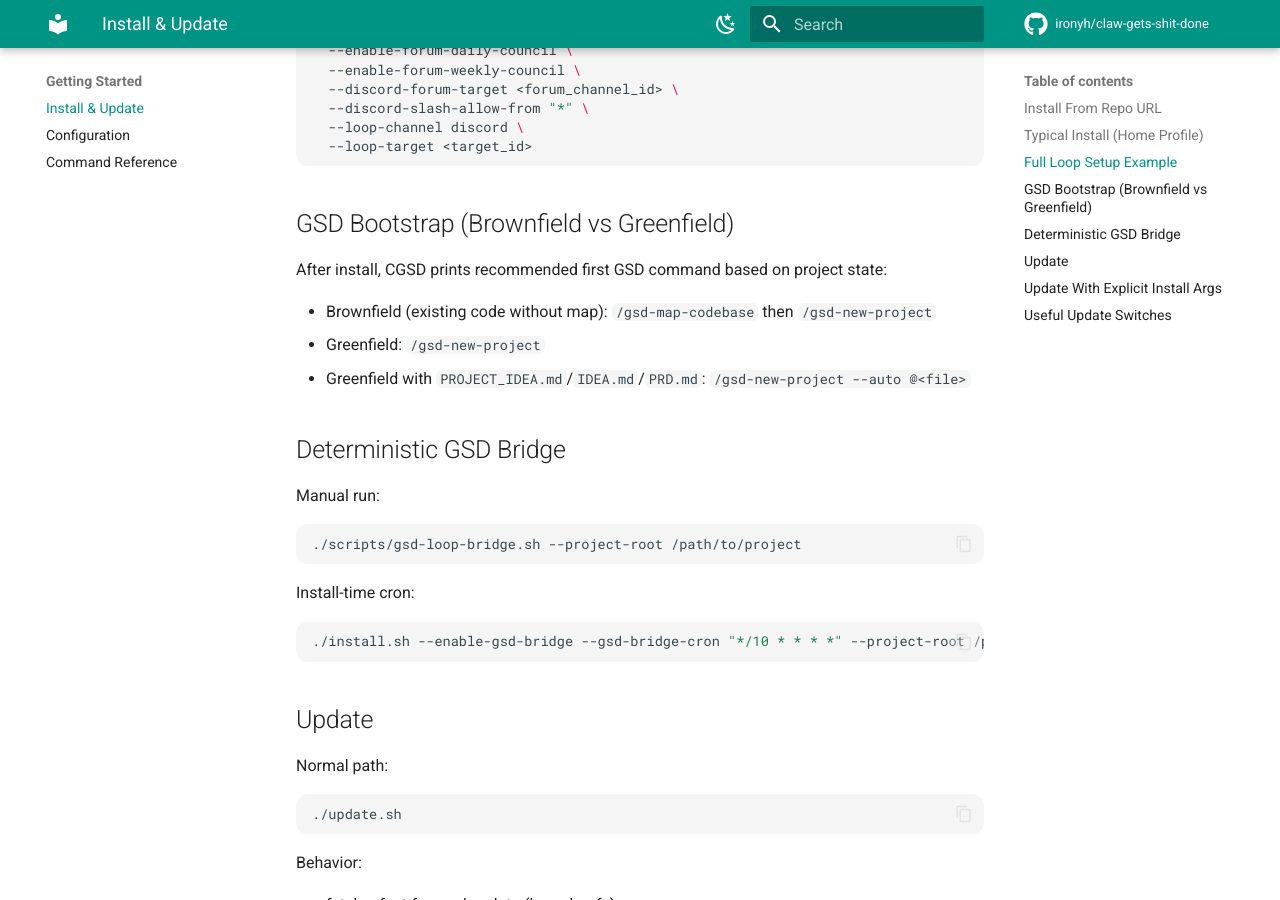
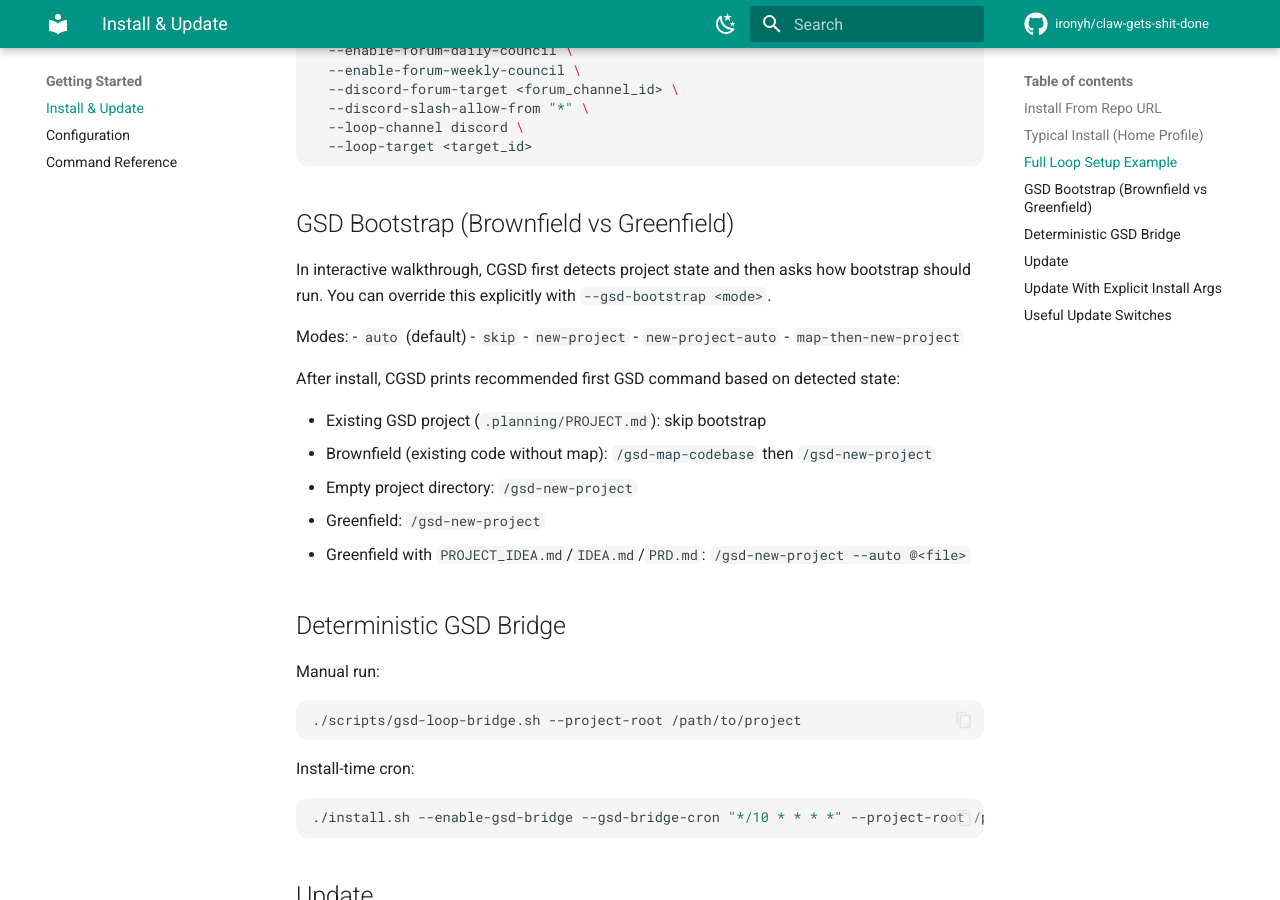
Before and after one commit to ironyh/claw-gets-shit-done, an MkDocs documentation site: the page built from docs/install-update.md, in a window 1280 px wide and 900 px high, scrolled down 700 px. Built offline with MkDocs 1.6.1 and Material for MkDocs 9.7.7, drawn with Linux system fonts in a browser that asks for light colours; comment, search, counter and statistics services are not loaded.

Commit message:
feat(installer): guide gsd bootstrap for empty/brownfield projects

```diff
--- a/docs/install-update.md
+++ b/docs/install-update.md
@@ -35,9 +35,21 @@ bash <(curl -fsSL https://raw.githubusercontent.com/ironyh/claw-gets-shit-done/m
 
 ## GSD Bootstrap (Brownfield vs Greenfield)
 
-After install, CGSD prints recommended first GSD command based on project state:
+In interactive walkthrough, CGSD first detects project state and then asks how bootstrap should run.
+You can override this explicitly with `--gsd-bootstrap <mode>`.
 
+Modes:
+- `auto` (default)
+- `skip`
+- `new-project`
+- `new-project-auto`
+- `map-then-new-project`
+
+After install, CGSD prints recommended first GSD command based on detected state:
+
+- Existing GSD project (`.planning/PROJECT.md`): skip bootstrap
 - Brownfield (existing code without map): `/gsd-map-codebase` then `/gsd-new-project`
+- Empty project directory: `/gsd-new-project`
 - Greenfield: `/gsd-new-project`
 - Greenfield with `PROJECT_IDEA.md`/`IDEA.md`/`PRD.md`: `/gsd-new-project --auto @<file>`
 
```
Also changed, not shown: AGENT-INSTALL.md (+6 -0 lines), README.md (+7 -1 lines), docs/command-reference.md (+4 -0 lines), docs/configuration.md (+6 -0 lines), 1 other file.
